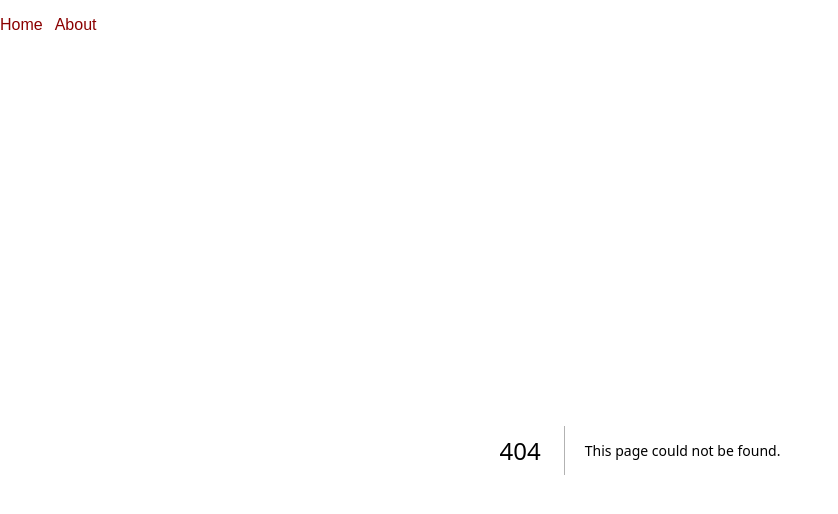
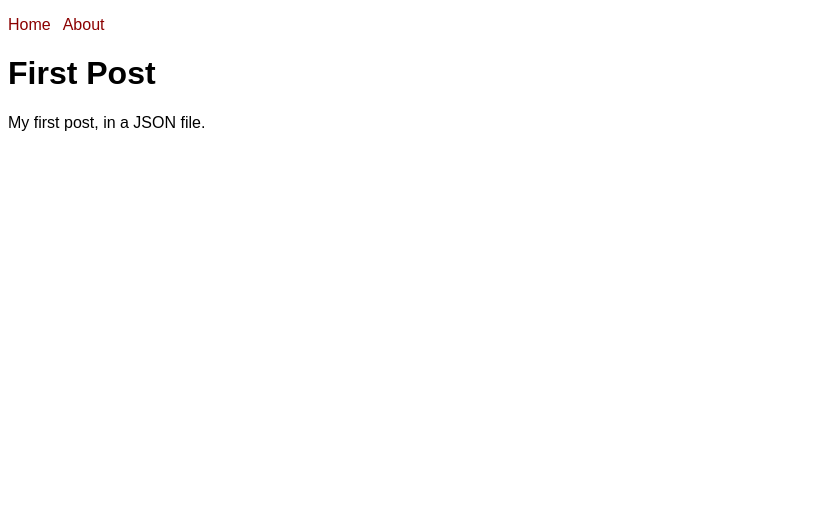
Before and after one commit to keep-calm-and-develop/next-blog, a Next.js app: page /posts/first-post in a window 1280 px wide. Before the commit this address had no page. Shown: the top 514 px of the page, without its empty margins (0-838 px from the left). Built offline with nearby package versions, Linux system fonts and the light colour scheme.

Commit message:
Load Data from JSON file

```diff
--- /dev/null
+++ b/content/posts/first-post.json
@@ -0,0 +1,4 @@
+{
+    "title": "First Post",
+    "body": "My first post, in a JSON file."
+}
--- a/pages/index.js
+++ b/pages/index.js
@@ -1,4 +1,5 @@
 import Head from "next/head";
+import Link from "next/link";
 
 function HomePage() {
     return (
@@ -7,6 +8,11 @@ function HomePage() {
                 <title>Aniket's Blog</title>
             </Head>
             <h1>Aniket's Blog</h1>
+            <ul>
+                <li>
+                    <Link href='/posts/first-post'>First Post</Link>
+                </li>
+            </ul>
         </>
     );
 }
--- /dev/null
+++ b/pages/posts/first-post.js
@@ -0,0 +1,30 @@
+import Head from "next/head";
+import { readFile } from 'fs/promises';
+
+export async function getStaticProps() {
+    const data = await readFile('content/posts/first-post.json', 'utf-8');
+    const post = JSON.parse(data);
+    return {
+        props: {
+            post
+        },
+    };
+}
+
+function FirstPostPage({ post }) {
+    return (
+        <>
+            <Head>
+                <title>{post.title} - Aniket's Blog</title>
+            </Head>
+            <h1>{post.title}</h1>
+            <section>
+                <p>
+                    {post.body}
+                </p>
+            </section>
+        </>
+    );
+}
+
+export default FirstPostPage;
```
Also changed, not shown: content/posts/first-post.md (added, +11 -0 lines).
